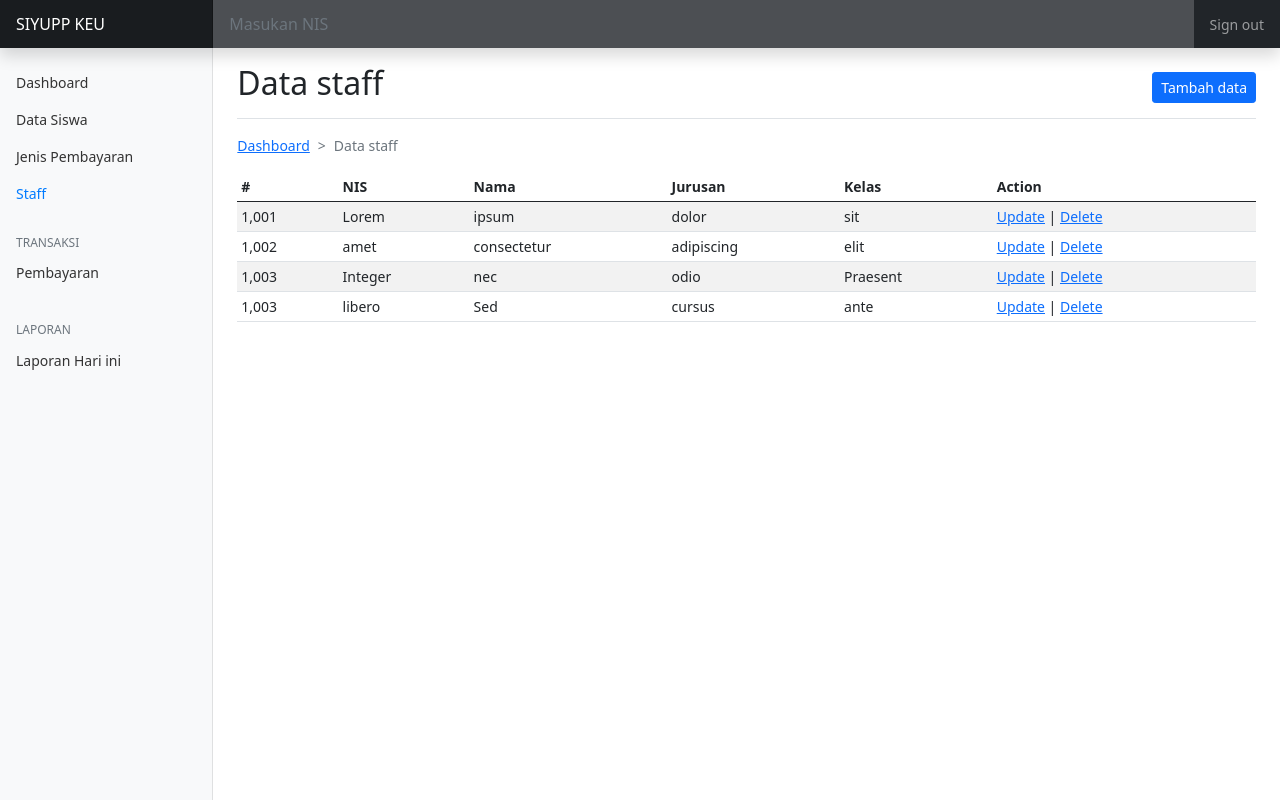
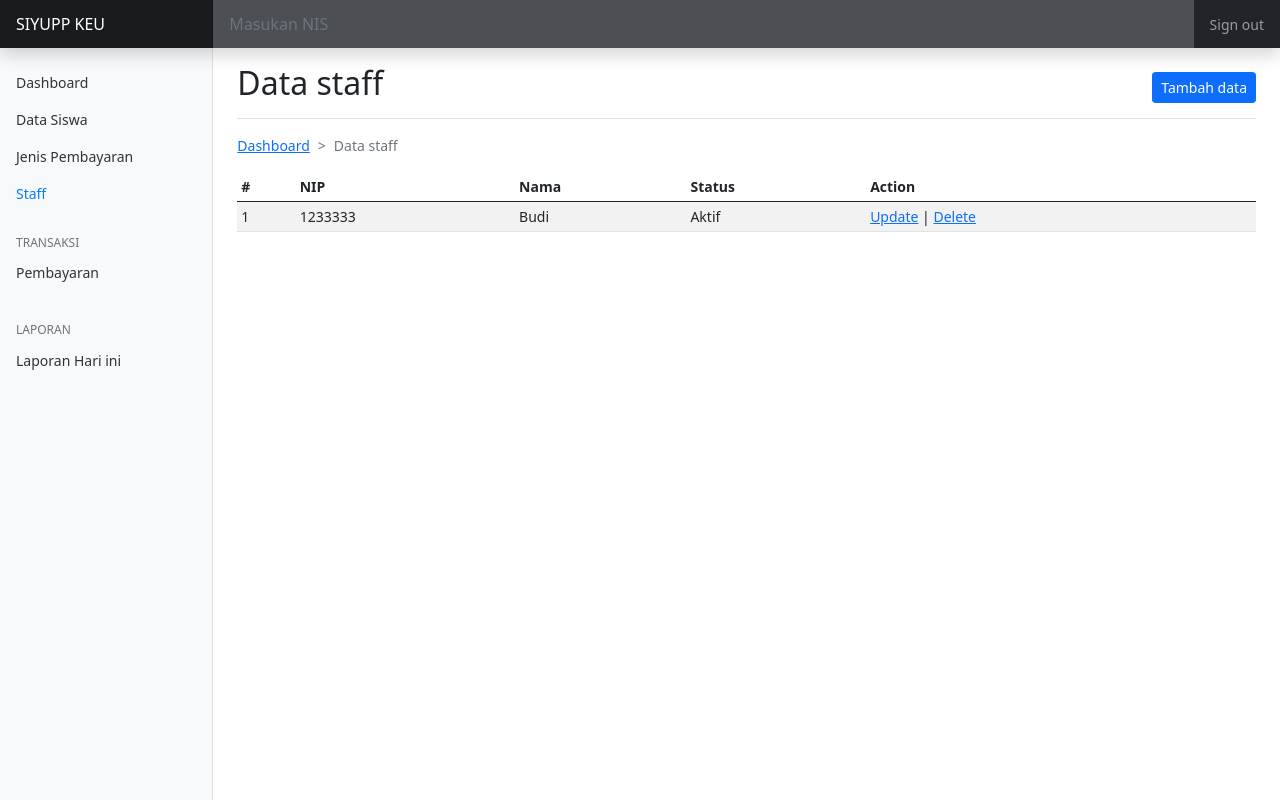
Before and after one commit to aladinputra/ukk_spp_2021, a CodeIgniter app: page /ukk_spp_2021/Staff in a window 1280 px wide. Run offline with CodeIgniter, Linux system fonts and the light colour scheme.

Commit message:
Update staff index

```diff
--- a/application/views/staff/index.php
+++ b/application/views/staff/index.php
@@ -18,45 +18,20 @@
     <thead>
       <tr>
         <th>#</th>
-        <th>NIS</th>
+        <th>NIP</th>
         <th>Nama</th>
-        <th>Jurusan</th>
-        <th>Kelas</th>
+        <th>Status</th>
         <th>Action</th>
       </tr>
     </thead>
     <tbody>
+
       <tr>
-        <td>1,001</td>
-        <td>Lorem</td>
-        <td>ipsum</td>
-        <td>dolor</td>
-        <td>sit</td>
-        <td> <a href="<?php echo base_url().'Staff/update' ?>">Update</a> | <a href="<?php echo base_url().'staff/delete' ?>" onclick="return confirm('Yakin Menghapus Data ini?');"> Delete</a></td>
-      </tr>
-      <tr>
-        <td>1,002</td>
-        <td>amet</td>
-        <td>consectetur</td>
-        <td>adipiscing</td>
-        <td>elit</td>
-        <td> <a href="<?php echo base_url().'Staff/update' ?>">Update</a> | <a href="<?php echo base_url().'staff/delete' ?>" onclick="return confirm('Yakin Menghapus Data ini?');"> Delete</a></td>
-      </tr>
-      <tr>
-        <td>1,003</td>
-        <td>Integer</td>
-        <td>nec</td>
-        <td>odio</td>
-        <td>Praesent</td>
-        <td> <a href="<?php echo base_url().'Staff/update' ?>">Update</a> | <a href="<?php echo base_url().'staff/delete' ?>" onclick="return confirm('Yakin Menghapus Data ini?');"> Delete</a></td>
-      </tr>
-      <tr>
-        <td>1,003</td>
-        <td>libero</td>
-        <td>Sed</td>
-        <td>cursus</td>
-        <td>ante</td>
-        <td> <a href="<?php echo base_url().'Staff/update' ?>">Update</a> | <a href="<?php echo base_url().'staff/delete' ?>" onclick="return confirm('Yakin Menghapus Data ini?');"> Delete</a></td>
+        <td>1</td>
+        <td>1233333</td>
+        <td>Budi</td>
+        <td>Aktif</td>
+        <td> <a href="<?php echo base_url().'Staff/update' ?>">Update</a> | <a href="<?php echo base_url().'Staff/delete' ?>" onclick="return confirm('Yakin Menghapus Data ini?');"> Delete</a></td>
       </tr>
 
     </tbody>
```
